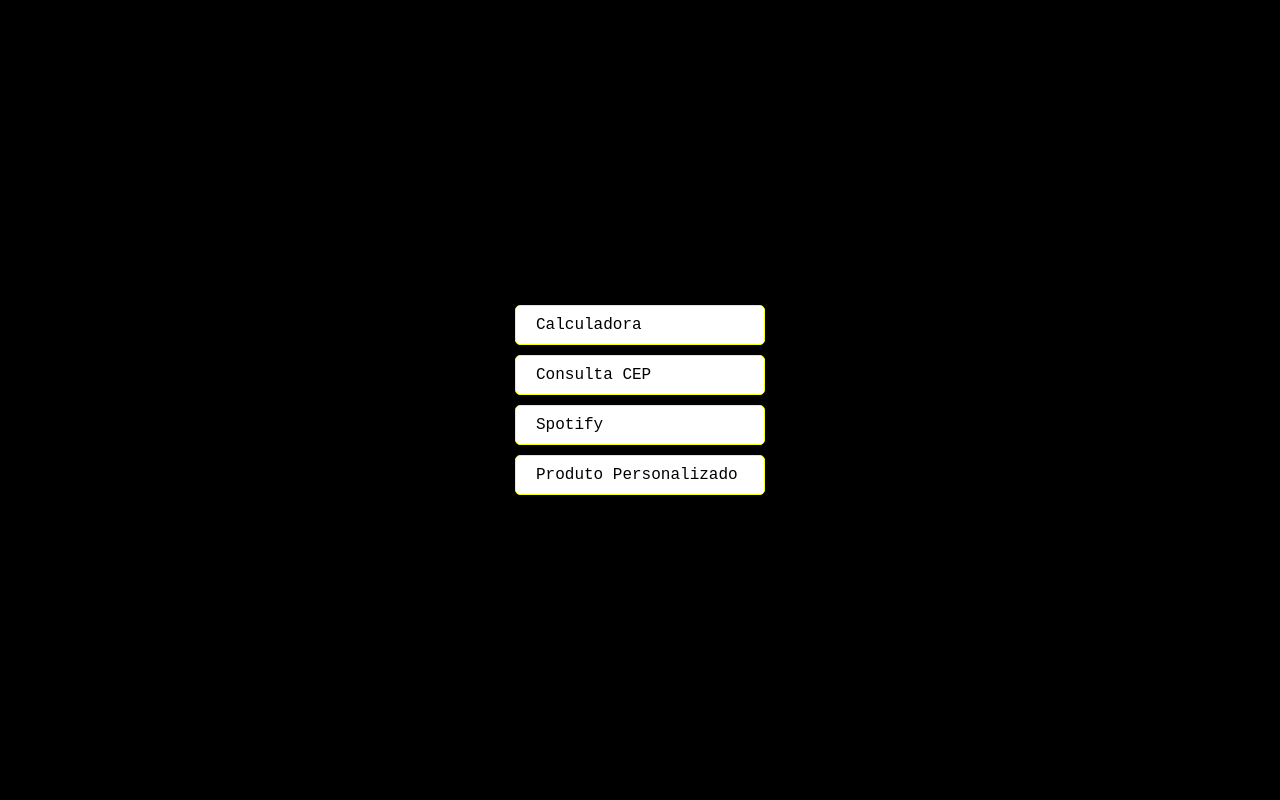
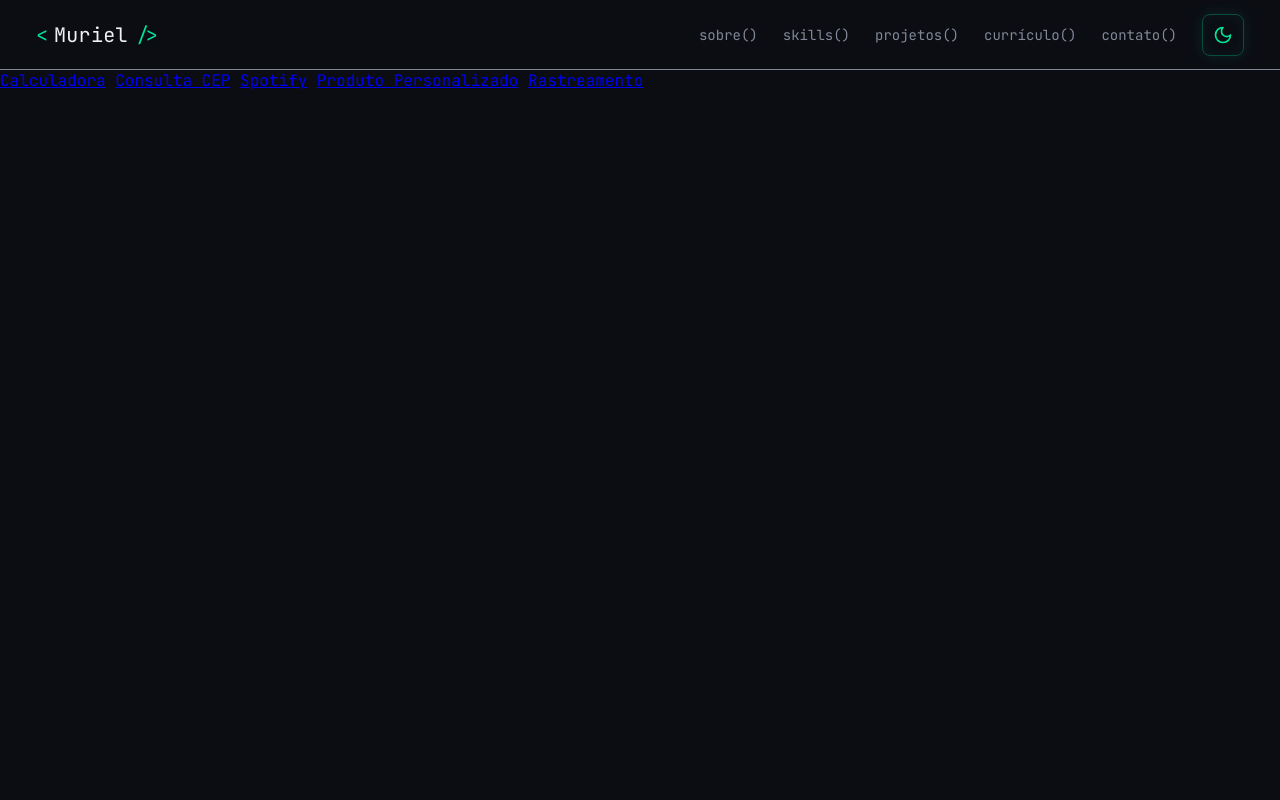
Before and after one commit to murielpereira/Portfolio, a PHP site: page / in a window 1280 px wide. Run offline with PHP 8.4, Linux system fonts and the light colour scheme.

Commit message:
comecei a criar a pagina inicial do portfolio

```diff
--- a/index.html
+++ b/index.html
@@ -8,9 +8,32 @@
     <title>Portfólio</title>
 </head>
 <body>
+    <header>
+        <div class="top-header">
+            <div class="header-logo-container">
+                <a class="header-logo">
+                    <span style="color: #00E699;"><</span>
+                    <span class="logo-nome">Muriel</span>
+                    <span style="color: #00E699;">/></span>
+                </a>
+            </div>
+            <div class="header-menu">
+                <a>sobre()</a>
+                <a>skills()</a>
+                <a>projetos()</a>
+                <a>currículo()</a>
+                <a>contato()</a>
+                <button class="ui-button">
+                    <svg xmlns="http://www.w3.org/2000/svg" viewBox="0 0 24 24" stroke-width="2" stroke-linecap="round" stroke-linejoin="round" class="lucide lucide-moon w-5 h-5 text-primary"><path d="M12 3a6 6 0 0 0 9 9 9 9 0 1 1-9-9Z"></path></svg>
+                </button>
+            </div>
+        </div>
+    </header>
+
     <a href="calculadora/calculadora.html">Calculadora</a>
     <a href="cep/index.html">Consulta CEP</a>
     <a href="spotify/index.html">Spotify</a>
     <a href="produto-personalizado/index.html">Produto Personalizado</a>
+    <a href="rastreamento smartenvios/index.html">Rastreamento</a>
 </body>
 </html>
--- a/style.css
+++ b/style.css
@@ -1,34 +1,91 @@
+@import url('https://fonts.googleapis.com/css2?family=JetBrains+Mono:wght@400;500;600;700&family=Inter:wght@300;400;500;600;700&display=swap');
+
+:root {
+    --cor-fundo: #0B0D13;
+    --cor-destaque: #00E699;
+    --cor-destaque-opacidade-30: #00E6994D;
+    --cor-destaque-opacidade-10: #33FFBB1A;
+    --cor-destaque-opacidade-5: #33FFBB0D;
+    --cor-texto-primario: #818898;
+    --cor-texto-secundario: #f0f2f5;
+}
+
 * {
-    font-family: 'Courier New', Courier, monospace;
+    font-family: "JetBrains Mono", "monospace", "Inter", "system-ui", "sans-serif";
     padding: 0px;
     margin: 0px;
     box-sizing: border-box;
-    /*font-weight: bold;*/
 }
 
 body {
-    display: flex;
-    flex-direction: column;
-    justify-content: center;
-    align-items: center;
-    height: 100vh;
-    width: 100%;
-    background: black;
+    width: 100vw;
+    background: var(--cor-fundo)
 }
 
-
-a {
-    text-decoration: none;
-    padding: 10px 20px;
-    border: 0.5px solid rgb(251, 255, 0);
-    background: white;
-    cursor: pointer;
-    border-radius: 5px;
-    margin: 5px;
-    width: 250px;
-    color: black;
+.top-header {
+    display: flex;
+    align-items: center;
+    height: 70px;
+    width: 100vw;
+    padding: 1rem;
+    border-bottom: 1px solid var(--cor-texto-primario);
 }
 
-a:hover {
-    box-shadow: 3px 2px 3px rgba(252, 252, 251, 0.719);
+.header-logo-container {
+    width: 30%;
+    margin-left: 20px;
+    font: 20px "JetBrains Mono";
+    font-weight: bolder;
+    letter-spacing: -3px;
 }
+
+.header-logo span {
+    font: 20px "JetBrains Mono";
+}
+
+.logo-nome {
+    color: var(--cor-texto-secundario);
+    letter-spacing: 0.3px;
+    transition: color 0.3s ease;
+}
+
+.header-logo:hover .logo-nome {
+    color: var(--cor-destaque);
+    cursor: pointer;
+}
+
+.header-menu {
+    display: flex;
+    justify-content: right;
+    align-items: center;
+    width: 70%;
+    margin-right: 20px;
+    gap: 25px;
+    color: var(--cor-texto-primario);
+    font: monospace;
+    font-size: 0.875rem;
+    line-height: 1.25rem;
+    text-align: center;
+}
+
+.header-menu svg {
+    width: 20px;
+    height: 20px;
+    fill: none;
+    stroke: var(--cor-destaque);
+}
+
+.header-menu button {
+    all: unset;
+    cursor: pointer;
+    background: none;
+    display: flex;
+    align-items: center;
+    justify-content: center;
+    border-radius: 8px;
+    padding: 10px;
+    border: 1px solid var(--cor-destaque-opacidade-30);
+    /*border-width: 1px;
+    border-color: var(--cor-destaque-opacidade-30);*/
+    box-shadow: 0 0 15px var(--cor-destaque-opacidade-10), inset 0 0 15px var(--cor-destaque-opacidade-5);
+}
```
Also changed, not shown: rastreamento smartenvios/index.html (added, +22 -0 lines), rastreamento smartenvios/script.js (added, +189 -0 lines), rastreamento smartenvios/style.css (added, +216 -0 lines).
